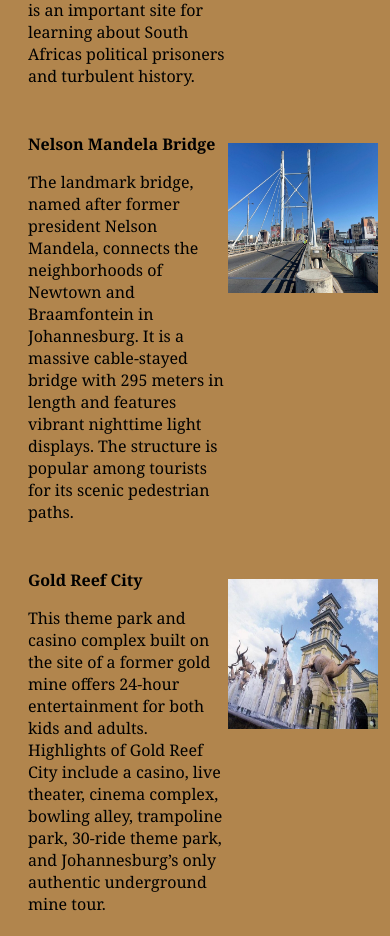
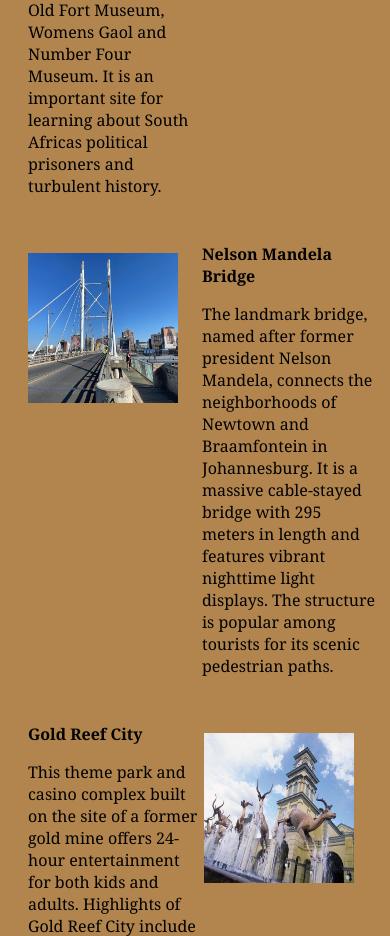
Before and after one commit to Oratile-Mogwera/basic_website, a plain HTML site: page my-website.html in a window 390 px wide. Shown: the part 2950-3886 px from the top of the page. Drawn offline with Linux system fonts and the light colour scheme.

Commit message:
Add new changes

```diff
--- a/my-website.html
+++ b/my-website.html
@@ -151,7 +151,7 @@
           <!-- </div> -->
       </div>
 
-      <div class="row">
+      <div class="row1">
           <div>
           <h3>Nelson Mandela Bridge</h3>
           <!-- <div class="col-12-sm"> -->
--- a/style.css
+++ b/style.css
@@ -92,7 +92,8 @@
 
 }
 
- .row {
+.row,
+.row1 {
   display: flex;
   padding: 20px;
 
@@ -186,129 +187,7 @@
       display: inline-block;
   }
 
-
-
-
-     /*
-body {
-    font-family: Arial, sans-serif;
-    margin: 0;
-    padding: 0;
-    background-color: #f2f2f2;
-  }
-
-  .container {
-    display: flex;
-    flex-wrap: wrap;
-    justify-content: space-between;
-    margin: 0 auto;
-    max-width: 1000px;
-    padding: 20px;
-  }
-
-  .row {
-    display: flex;
-    flex-wrap: wrap;
-    margin: 0 -10px; /* Negative margin for spacing between columns
-
-  .name h1 {
-    text-align: center;
-    color: #007bff;
-    font-size: 2em;
-    margin-bottom: 20px;
-  }
-
-  .intro,
-  .city,
-  .language,
-  .degree {
-    margin-bottom: 40px;
-    padding: 20px;
-    border-radius: 5px;
-    background-color: #fff;
-    box-shadow: 0 0 10px rgba(0, 0, 0, 0.1);
-  }
-
-  .intro .OraImage img,
-  .city .ParisImage img,
-  .degree .modules img,
-  .historicalPlaces img {
-    width: 100%;
-    border-radius: 5px;
-    margin-bottom: 10px;
-  }
-
-  h2 {
-    color: #333;
-    font-size: 1.5em;
-    margin-bottom: 10px;
-  }
-
-  h3 {
-    color: #007bff;
-    font-size: 1.2em;
-    margin-bottom: 10px;
-  }
-
-  p {
-    line-height: 1.5;
-  }
-
-  .frenchTable {
-    width: 100%;
-    border-collapse: collapse;
-  }
-
-  .frenchTable th,
-  .frenchTable td {
-    padding: 10px;
-    border: 1px solid #ddd;
-    text-align: left;
-  }
-
-  /* Media Queries for Responsive Design */
-
-     /* @media only screen and (max-width: 768px) {
-    .intro,
-    .city,
-    .language,
-    .degree {
-      flex-direction: column;
-      align-items: center;
-    }
-
-    .intro .OraImage img,
-    .city .ParisImage img,
-    .degree .modules img {
-      margin: 0 auto 10px auto;
-    }
-
-    .historicalPlaces {
-      margin-top: 40px;
-    }
-
-    .row {
-      flex-direction: column;
-  }
-
-    .historicalPlaces img {
-      margin-bottom: 20px;
-    }
-  }
-
-  /* New rule for three columns on large screens*/
-     /* .historicalPlaces .row {
-    display: flex;
-    justify-content: space-between;
-    width: 100%;
-  }
-
-  .historicalPlaces .row div {
-    flex: 1 0 33.33%; /* Flex-grow, flex-shrink, and flex-basis for three equal columns */
-     /* padding: 10px;
-  }
-   */
- body {
+/* body {
   background-color: bisque;
   font-family: Cambria, Cochin, Georgia, Times, 'Times New Roman', serif;
   height: 100%;
@@ -345,7 +224,7 @@
   padding: 1em;
   border: 3px solid blue justify-self: flex-end;
 
- }
+} */
 
 
 h2 {
@@ -394,19 +273,34 @@
   height: 150px;
 
 }
+.pictur {
+width: 150px;
+height: 150px;
+margin-right: 1.5em;
+}
+.pictur {
+width: 150px;
+height: 150px;
 
+}
 
 .container {
   display: flex;
+  /* flex-wrap: wrap; */
 
 
 }
 
- .row {
+.row,
+.row1 {
   display: flex;
   padding: 20px;
+  justify-content: space-between;
+}
 
-
+.row1 {
+flex-direction: row-reverse;
+/* justify-content: space-between; */
 }
 
 
@@ -495,126 +389,3 @@
   .container {
       display: inline-block;
   }
-
-
-
-
-     /*
-body {
-    font-family: Arial, sans-serif;
-    margin: 0;
-    padding: 0;
-    background-color: #f2f2f2;
-  }
-
-  .container {
-    display: flex;
-    flex-wrap: wrap;
-    justify-content: space-between;
-    margin: 0 auto;
-    max-width: 1000px;
-    padding: 20px;
-  }
-
-  .row {
-    display: flex;
-    flex-wrap: wrap;
-    margin: 0 -10px; /* Negative margin for spacing between columns
-
-  .name h1 {
-    text-align: center;
-    color: #007bff;
-    font-size: 2em;
-    margin-bottom: 20px;
-  }
-
-  .intro,
-  .city,
-  .language,
-  .degree {
-    margin-bottom: 40px;
-    padding: 20px;
-    border-radius: 5px;
-    background-color: #fff;
-    box-shadow: 0 0 10px rgba(0, 0, 0, 0.1);
-  }
-
-  .intro .OraImage img,
-  .city .ParisImage img,
-  .degree .modules img,
-  .historicalPlaces img {
-    width: 100%;
-    border-radius: 5px;
-    margin-bottom: 10px;
-  }
-
-  h2 {
-    color: #333;
-    font-size: 1.5em;
-    margin-bottom: 10px;
-  }
-
-  h3 {
-    color: #007bff;
-    font-size: 1.2em;
-    margin-bottom: 10px;
-  }
-
-  p {
-    line-height: 1.5;
-  }
-
-  .frenchTable {
-    width: 100%;
-    border-collapse: collapse;
-  }
-
-  .frenchTable th,
-  .frenchTable td {
-    padding: 10px;
-    border: 1px solid #ddd;
-    text-align: left;
-  }
-
-  /* Media Queries for Responsive Design */
-
-     /* @media only screen and (max-width: 768px) {
-    .intro,
-    .city,
-    .language,
-    .degree {
-      flex-direction: column;
-      align-items: center;
-    }
-
-    .intro .OraImage img,
-    .city .ParisImage img,
-    .degree .modules img {
-      margin: 0 auto 10px auto;
-    }
-
-    .historicalPlaces {
-      margin-top: 40px;
-    }
-
-    .row {
-      flex-direction: column;
-  }
-
-    .historicalPlaces img {
-      margin-bottom: 20px;
-    }
-  }
-
-  /* New rule for three columns on large screens*/
-     /* .historicalPlaces .row {
-    display: flex;
-    justify-content: space-between;
-    width: 100%;
-  }
-
-  .historicalPlaces .row div {
-    flex: 1 0 33.33%; /* Flex-grow, flex-shrink, and flex-basis for three equal columns */
-     /* padding: 10px;
-  }
-   */
```
Also changed, not shown: BI - Copy.jpeg (added), CapeT - Copy.jpeg (added), Const.Hill - Copy.jpeg (added), ElecRec - Copy.jpeg (added), FullStack - Copy.jpeg (added). Lines whose indentation alone changed are shown as unchanged.
